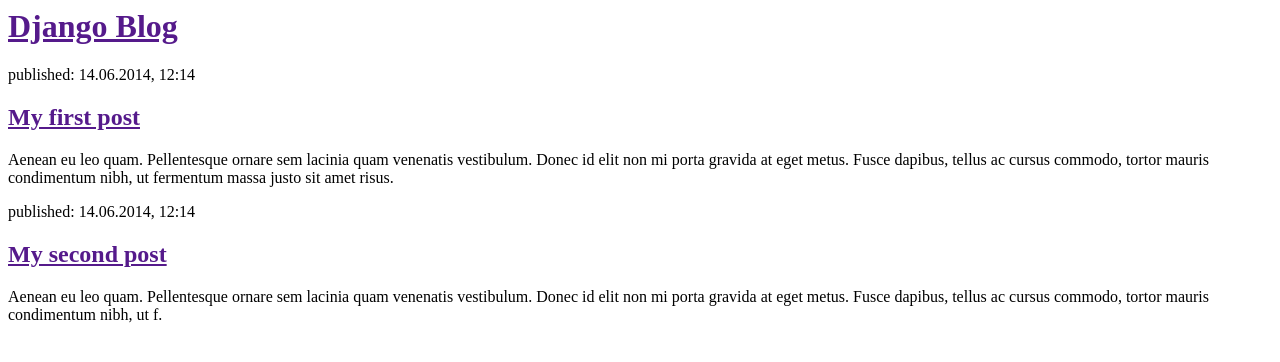
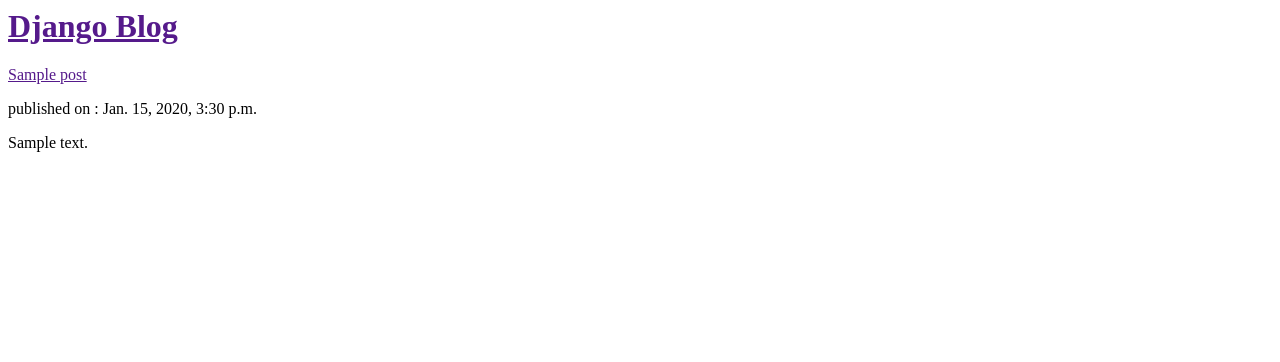
Before and after one commit to AnuragTomar/blog-dj, a Django app: template blog/templates/blog/post_list.html in a window 1280 px wide. Shown: the top 362 px of the page. Run offline with Django 3.2, Linux system fonts and the light colour scheme; the template is opened without the code that fills it: values that come from a table or form of the project are taken from there, others are empty; tables that the repository leaves empty hold one stand-in row (values such as "Sample post").

Commit message:
modified templates to display data from the model.

```diff
--- a/blog/templates/blog/post_list.html
+++ b/blog/templates/blog/post_list.html
@@ -6,17 +6,10 @@
         <div>
             <h1><a href="">Django Blog</a></h1>
         </div>
-
-        <div>
-            <p>published: 14.06.2014, 12:14</p>
-            <h2><a href="">My first post</a></h2>
-            <p>Aenean eu leo quam. Pellentesque ornare sem lacinia quam venenatis vestibulum. Donec id elit non mi porta gravida at eget metus. Fusce dapibus, tellus ac cursus commodo, tortor mauris condimentum nibh, ut fermentum massa justo sit amet risus.</p>
-        </div>
-
-        <div>
-            <p>published: 14.06.2014, 12:14</p>
-            <h2><a href="">My second post</a></h2>
-            <p>Aenean eu leo quam. Pellentesque ornare sem lacinia quam venenatis vestibulum. Donec id elit non mi porta gravida at eget metus. Fusce dapibus, tellus ac cursus commodo, tortor mauris condimentum nibh, ut f.</p>
-        </div>
+	{% for post in posts%}
+			<p><a href="">{{post.title}}</a></p>
+			<p>published on : {{post.published_date}}</p>
+			<p>{{post.text|linebreaksbr}}</p><!--LINEBREAKSBR WILL GIVE YOU PROPER FORMATTING, it will give you text as it is stored in database considering ('\n') and other special chars.-->
+	{% endfor %}
     </body>
 </html>
--- a/blog/views.py
+++ b/blog/views.py
@@ -1,5 +1,7 @@
 from django.shortcuts import render
-
+from .models import Post
+from django.utils import timezone
 # Create your views here.
 def post_list(request):
-    return render(request,'blog/post_list.html',{})
+    posts=Post.objects.filter(published_date__lte=timezone.now()).order_by('published_date')
+    return render(request,'blog/post_list.html',{'posts':posts})
```
